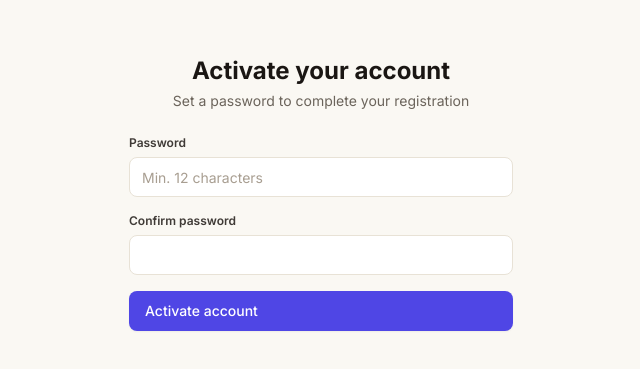
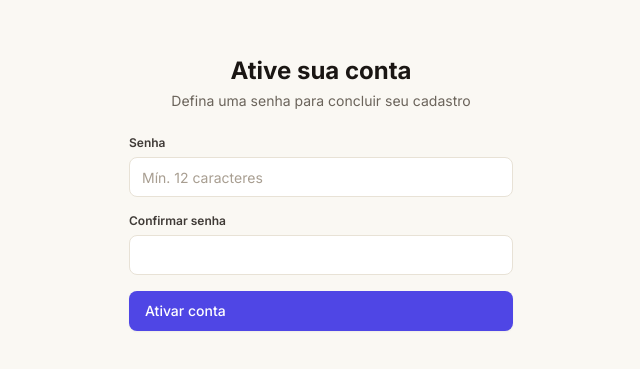
Before and after one commit to gaspecian/historiador-docs, a Next.js app in the folder apps/web/: page /activate in a window 1280 px wide. Shown: the part 207-576 px from the top of the page, without its empty margins (319-959 px from the left). Built offline with nearby package versions, Linux system fonts and the light colour scheme; no server answers.

Commit message:
i18n(auth): translate activate page to pt-BR

```diff
--- a/apps/web/app/(auth)/activate/page.tsx
+++ b/apps/web/app/(auth)/activate/page.tsx
@@ -36,15 +36,15 @@ function ActivateForm() {
  setError("");
 
  if (password.length < 12) {
- setError("Password must be at least 12 characters");
+ setError("A senha precisa ter no mínimo 12 caracteres");
  return;
  }
  if (password !== confirm) {
- setError("Passwords do not match");
+ setError("As senhas não coincidem");
  return;
  }
  if (!token) {
- setError("Missing activation token");
+ setError("Token de ativação ausente");
  return;
  }
 
@@ -70,7 +70,7 @@ function ActivateForm() {
  setSuccess(true);
  setTimeout(() => router.push("/login"), 2000);
  } catch (err) {
- setError(err instanceof Error ? err.message : "Activation failed");
+ setError(err instanceof Error ? err.message : "Falha ao ativar a conta");
  } finally {
  setLoading(false);
  }
@@ -80,8 +80,8 @@ function ActivateForm() {
  return (
  <main className="flex min-h-screen items-center justify-center p-4">
  <div className="text-center space-y-2">
- <h1 className="text-xl font-bold">Account activated</h1>
- <p className="text-sm text-text-tertiary">Redirecting to login...</p>
+ <h1 className="text-xl font-bold">Conta ativada</h1>
+ <p className="text-sm text-text-tertiary">Redirecionando para o login…</p>
  </div>
  </main>
  );
@@ -91,24 +91,24 @@ function ActivateForm() {
  <main className="flex min-h-screen items-center justify-center p-4">
  <div className="w-full max-w-sm space-y-6">
  <div className="text-center">
- <h1 className="text-2xl font-bold">Activate your account</h1>
+ <h1 className="text-2xl font-bold">Ative sua conta</h1>
  <p className="mt-1 text-sm text-text-tertiary">
- Set a password to complete your registration
+ Defina uma senha para concluir seu cadastro
  </p>
  </div>
 
  <form onSubmit={handleSubmit} className="space-y-4">
  <Input
- label="Password"
+ label="Senha"
  type="password"
  value={password}
  onChange={(e) => setPassword(e.target.value)}
- placeholder="Min. 12 characters"
+ placeholder="Mín. 12 caracteres"
  required
  autoComplete="new-password"
  />
  <Input
- label="Confirm password"
+ label="Confirmar senha"
  type="password"
  value={confirm}
  onChange={(e) => setConfirm(e.target.value)}
@@ -119,7 +119,7 @@ function ActivateForm() {
  {error && <p className="text-sm text-red-600">{error}</p>}
 
  <Button type="submit" disabled={loading} className="w-full">
- {loading ? "Activating..." : "Activate account"}
+ {loading ? "Ativando…" : "Ativar conta"}
  </Button>
  </form>
  </div>
```
